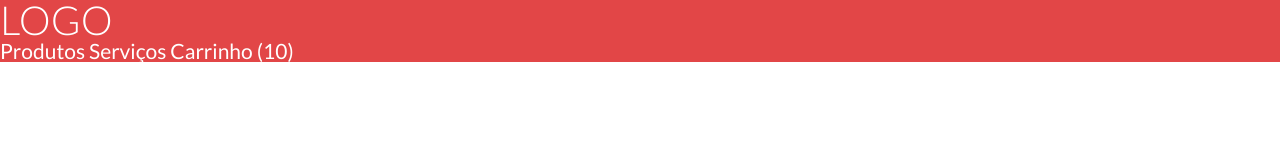
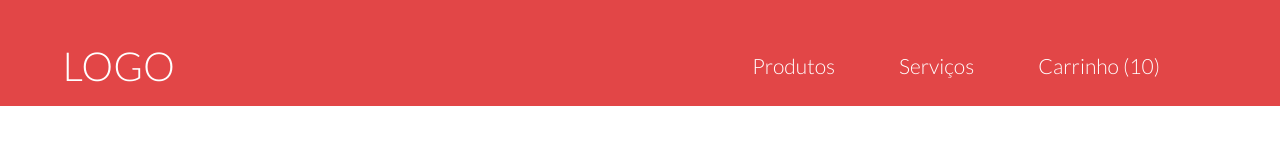
Before and after one commit to lfsaraceno/loja-fone, a plain HTML site: page index.html in a window 1280 px wide. Drawn offline with Linux system fonts and the light colour scheme.

Commit message:
Dasafio Avancado - Alinhamento do Header

```diff
--- a/header.css
+++ b/header.css
@@ -1,4 +1,5 @@
 header {
+  display: flex;
   background-color: #e24647;
 }
 
@@ -9,12 +10,16 @@ a {
 }
 
 h1 {
-  font-weight: 300;
+  flex: 1;
   font-size: 40px;
+  margin: 45.5px 0 20px 62.4px;
 }
-
+nav {
+  margin: 55px 60px 0 0;
+}
 a {
-  font-weight: 400;
+  flex: 1;
   font-size: 21px;
   text-decoration: none;
+  margin: inherit;
 }
--- a/index.html
+++ b/index.html
@@ -5,7 +5,7 @@
     <meta name="viewport" content="width=device-width, initial-scale=1.0" />
     <meta http-equiv="X-UA-Compatible" content="ie=edge" />
     <link
-      href="https://fonts.googleapis.com/css?family=Lato:300,400&display=swap"
+      href="https://fonts.googleapis.com/css?family=Lato:300&display=swap"
       rel="stylesheet"
     />
     <link rel="stylesheet" href="reset.css" />
```
